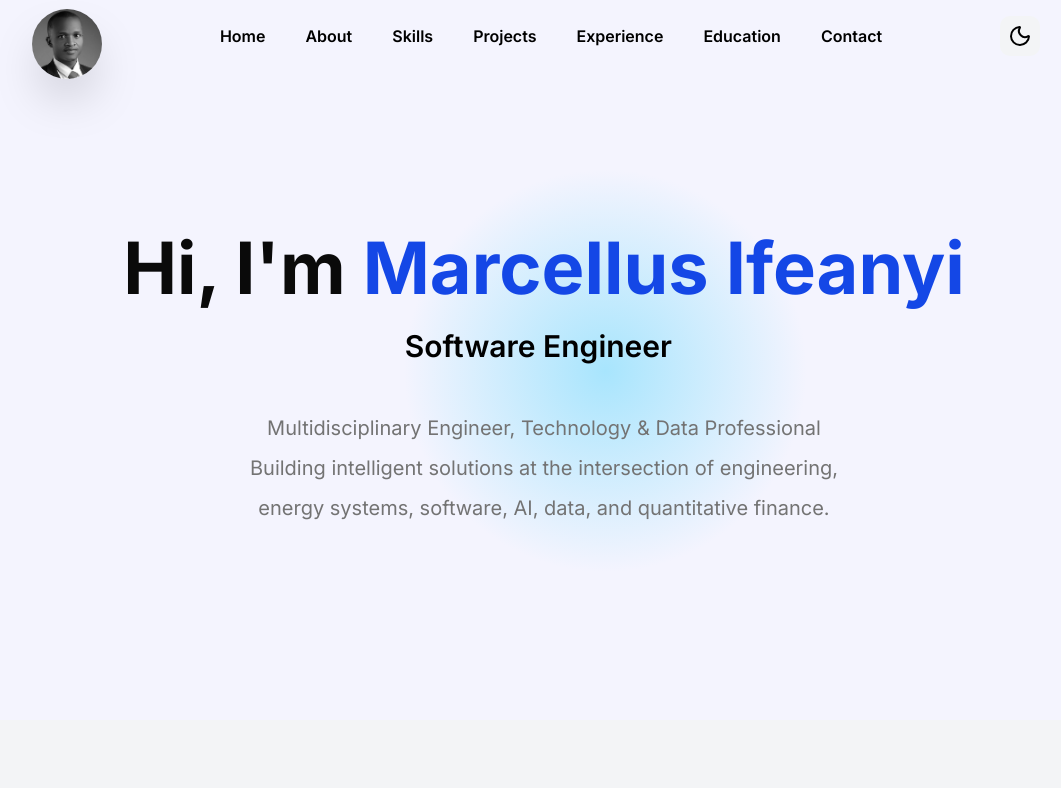
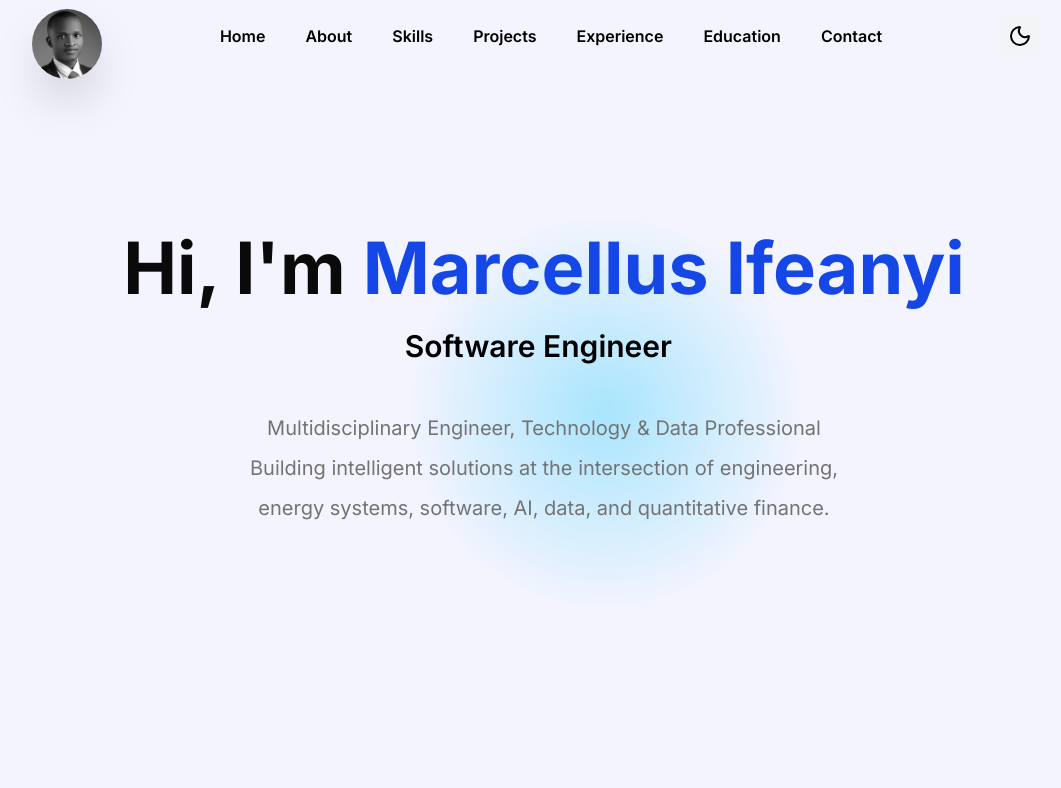
Before and after one commit to MarsIfeanyi/Mars-Ifeanyi-Portfolio, a Next.js app: page / in a window 1280 px wide. Shown: the top 788 px of the page, without its empty margins (96-1157 px from the left). Built offline with nearby package versions, Linux system fonts and the light colour scheme.

Commit message:
Fix minimum height

```diff
--- a/components/Home/Hero/Hero.tsx
+++ b/components/Home/Hero/Hero.tsx
@@ -7,10 +7,12 @@ const Hero = () => {
   return (
     <div
       id="home"
-      className="relative min-h-[calc(100vh-5rem)] flex items-center justify-center overflow-hidden bg-[radial-gradient(circle_476px_at_54.8%_51.5%,rgba(168,229,253,1)_0%,rgba(244,244,254,1)_42.3%,rgba(244,244,254,1)_100.2%)] dark:bg-[radial-gradient(circle_476px_at_54.8%_51.5%,rgba(30,64,175,0.35)_0%,rgba(17,24,39,0.9)_55%,rgba(17,24,39,1)_100%)]"
+      className="relative min-h-[calc(110vh-5rem)] flex items-center justify-center overflow-hidden
+      bg-[radial-gradient(circle_476px_at_54.8%_51.5%,rgba(168,229,253,1)_0%,rgba(244,244,254,1)_42.3%,rgba(244,244,254,1)_100.2%)] dark:bg-[radial-gradient(circle_476px_at_54.8%_51.5%,rgba(30,64,175,0.35)_0%,rgba(17,24,39,0.9)_55%,rgba(17,24,39,1)_100%)]
+ "
     >
       {/* Content */}
-      <div className="relative z-10 px-6 pt-20 text-center">
+      <div className="relative z-10 px-6  text-center">
         {/* Main Title */}
         <h1
           data-aos="fade-up"
@@ -65,7 +67,11 @@ const Hero = () => {
         </p>
 
         {/* Buttons */}
-        {/* <div data-aos="fade-up" data-aos-delay="400" className="flex flex-col justify-center gap-4 sm:flex-row">
+        {/* <div
+          data-aos="fade-up"
+          data-aos-delay="400"
+          className="flex flex-col justify-center gap-4 sm:flex-row"
+        >
           <Button size="lg" className="mx-auto w-fit sm:mx-0">
             <FolderOpen className="mr-2 h-5 w-5" />
             View Projects
```
